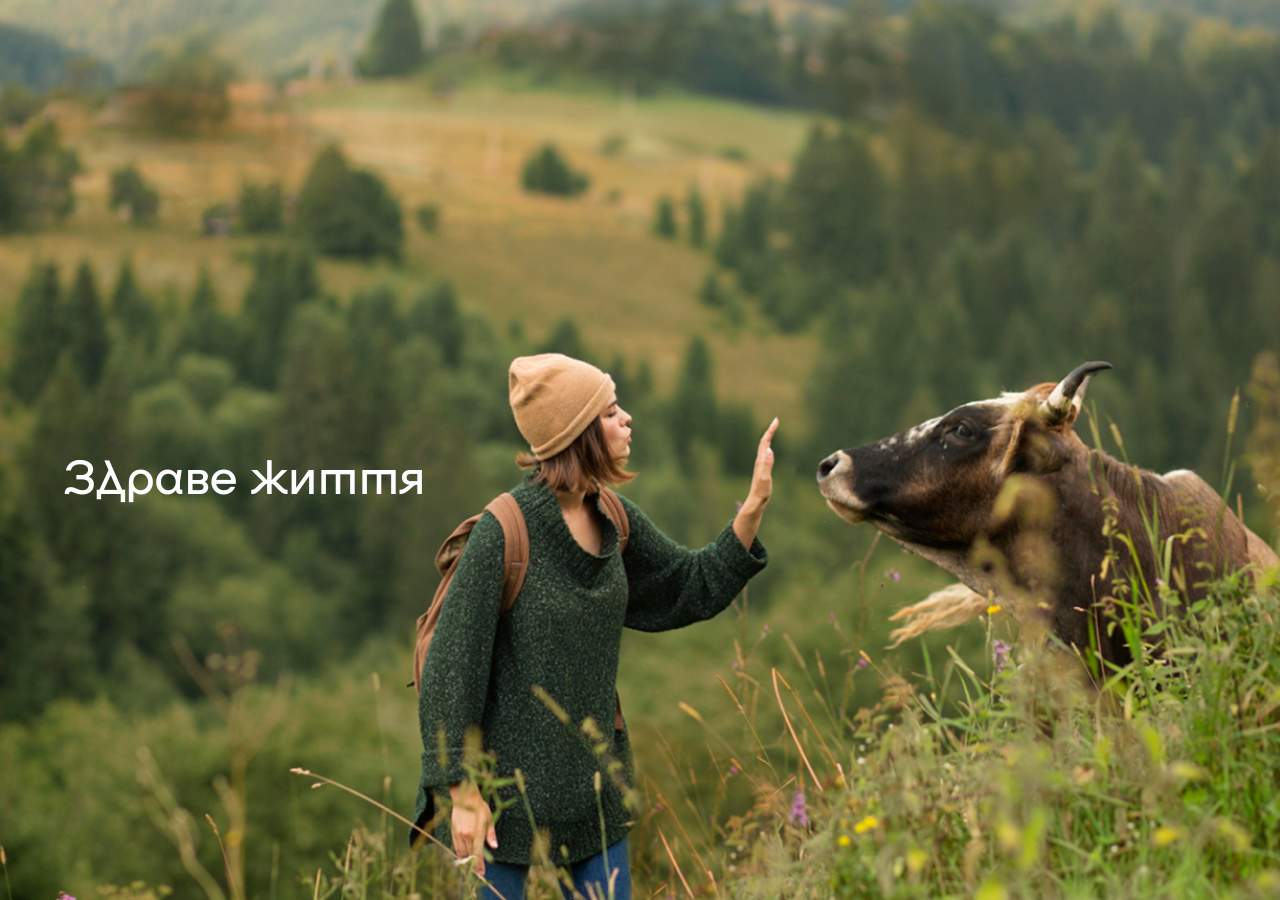
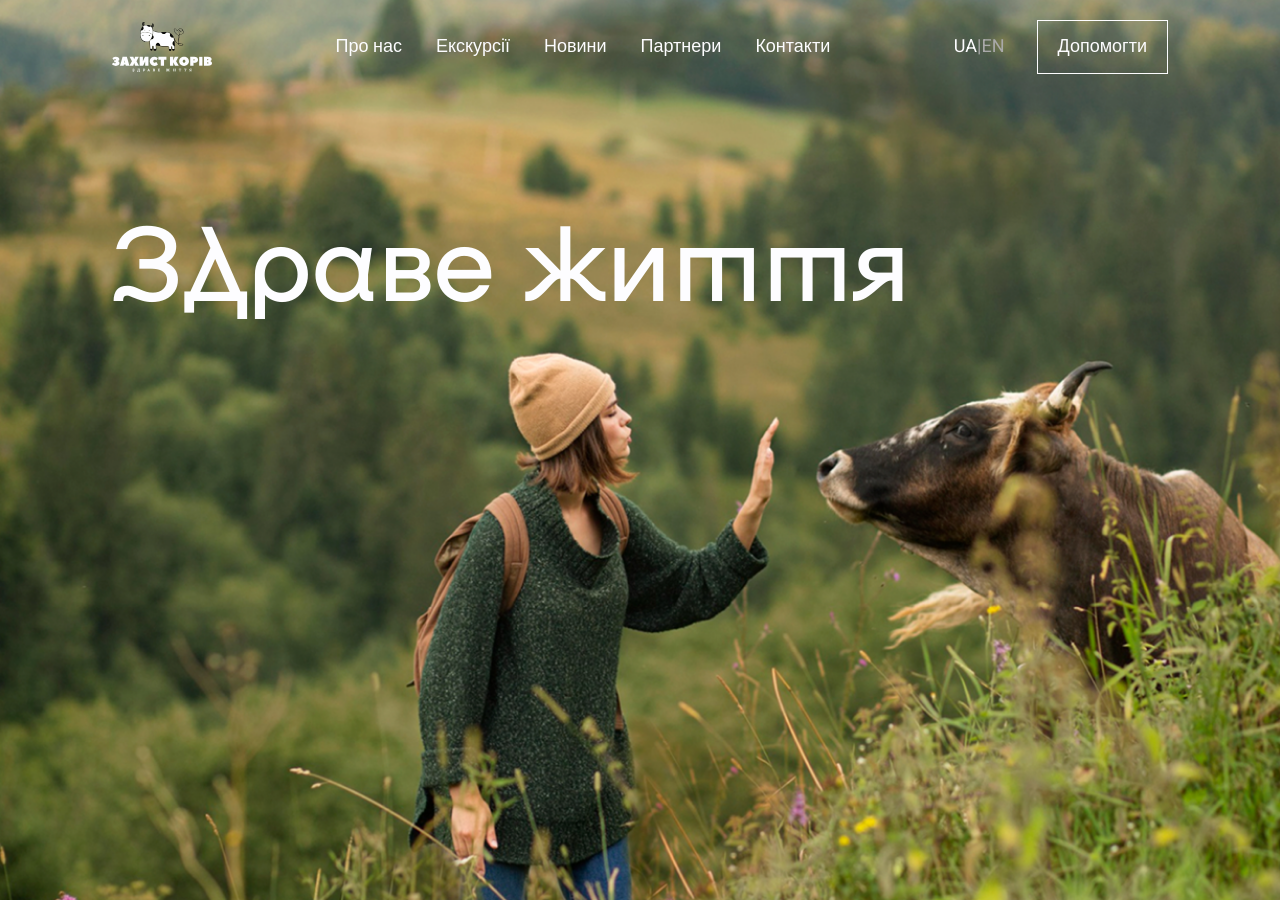
Before and after one commit to baza-trainee/cows-shelter-frontend, a React (Vite) app: page / in a window 1280 px wide. Built offline with nearby package versions, Linux system fonts and the light colour scheme.

Commit message:
feat: add header markup

```diff
--- /dev/null
+++ b/src/component/Header.tsx
@@ -0,0 +1,130 @@
+import { useState, useEffect, MouseEvent } from 'react';
+
+type CurrentLanguage = string | null;
+
+const Header = () => {
+  const [isScrolled, setIsScrolled] = useState(false);
+  const [currentLanguage, setCurrentLanguage] = useState<CurrentLanguage>('ua');
+
+  const handleScroll = () => {
+    if (window.scrollY >= 180) {
+      setIsScrolled(true);
+    } else {
+      setIsScrolled(false);
+    }
+  };
+
+  const switchLanguage = (event: MouseEvent<HTMLButtonElement>) => {
+    setCurrentLanguage(event.currentTarget.textContent);
+    console.log(event.currentTarget.textContent);
+  };
+
+  useEffect(() => {
+    window.addEventListener('scroll', handleScroll);
+    return () => {
+      window.removeEventListener('scroll', handleScroll);
+    };
+  }, []);
+
+  return (
+    <header
+      className={`container ${
+        isScrolled ? 'bg-white' : 'bg-transparent'
+      } fixed inset-x-0 top-0 z-10 flex items-center justify-between px-28 py-5 text-lg text-white outline-transparent`}
+    >
+      <a className="inline-bloc" href="../main.tsx">
+        {isScrolled ? (
+          <img src="/logo-black.svg" alt="" />
+        ) : (
+          <img src="/logo.svg" alt="" />
+        )}
+      </a>
+      <nav>
+        <ul className="flex gap-8">
+          <li
+            className={`${
+              isScrolled
+                ? 'text-black hover:border-b-black'
+                : 'hover:border-b-white'
+            } border-1 duration-400 border-transparent py-2 transition-all duration-300`}
+          >
+            <a href="#about-us">Про нас</a>
+          </li>
+          <li
+            className={`${
+              isScrolled
+                ? 'text-black hover:border-b-black'
+                : 'hover:border-b-white'
+            } border-1 duration-400 border-transparent py-2 transition-all duration-300`}
+          >
+            <a href="#excursions">Екскурсії</a>
+          </li>
+          <li
+            className={`${
+              isScrolled
+                ? 'text-black hover:border-b-black'
+                : 'hover:border-b-white'
+            } border-1 duration-400 border-transparent py-2 transition-all duration-300`}
+          >
+            <a href="#news">Новини</a>
+          </li>
+          <li
+            className={`${
+              isScrolled
+                ? 'text-black hover:border-b-black'
+                : 'hover:border-b-white'
+            } border-1 duration-400 border-transparent py-2 transition-all duration-300`}
+          >
+            <a href="#partners">Партнери</a>
+          </li>
+          <li
+            className={`${
+              isScrolled
+                ? 'text-black hover:border-b-black'
+                : 'hover:border-b-white'
+            } border-1 duration-400 border-transparent py-2 transition-all duration-300`}
+          >
+            <a href="#contacts">Контакти</a>
+          </li>
+        </ul>
+      </nav>
+
+      <div className="flex items-center justify-between">
+        <div className=" mr-8">
+          <button
+            onClick={switchLanguage}
+            className={`${
+              currentLanguage === 'ua'
+                ? `${isScrolled ? 'text-black' : 'text-white'}`
+                : 'text-disabled'
+            } uppercase `}
+            type="button"
+          >
+            ua
+          </button>
+          <span className="text-disabled">|</span>
+          <button
+            onClick={switchLanguage}
+            className={`${
+              currentLanguage === 'en'
+                ? `${isScrolled ? 'text-black' : 'text-white'}`
+                : 'text-disabled'
+            } uppercase`}
+            type="button"
+          >
+            en
+          </button>
+        </div>
+        <button
+          className={` ${
+            isScrolled ? 'border-black text-black bg-accent border-transparent' : 'border-white bg-inherit'
+          } border-1 duration-400 block  px-5 py-3 hover:border-transparent hover:bg-lemon hover:text-black transition-all duration-300`}
+          type="button"
+        >
+          Допомогти
+        </button>
+      </div>
+    </header>);
+};
+
+export default Header;
--- /dev/null
+++ b/src/component/Hero.tsx
@@ -0,0 +1,8 @@
+const Hero = () => {
+  return (
+    <section className="intro container h-96  px-28 pt-44 text-white">
+      <h1 className="hero-title mb-16 font-namu ">Здраве життя</h1>
+    </section>
+  );
+};
+export default Hero;
--- a/src/pages/HomePage.tsx
+++ b/src/pages/HomePage.tsx
@@ -1,10 +1,12 @@
+import Header from '@/component/Header';
+import Hero from '@/component/Hero';
+
 const HomePage = () => {
   return (
-    <div className="intro flex h-screen w-full flex-col items-center justify-center font-namu text-5xl text-white">
-      <div className="title absolute left-[4rem] top-1/2">
-        <h1>Здраве життя</h1>
-      </div>
-    </div>
+    <>
+      <Header />
+      <Hero />
+    </>
   );
 };
 
```
